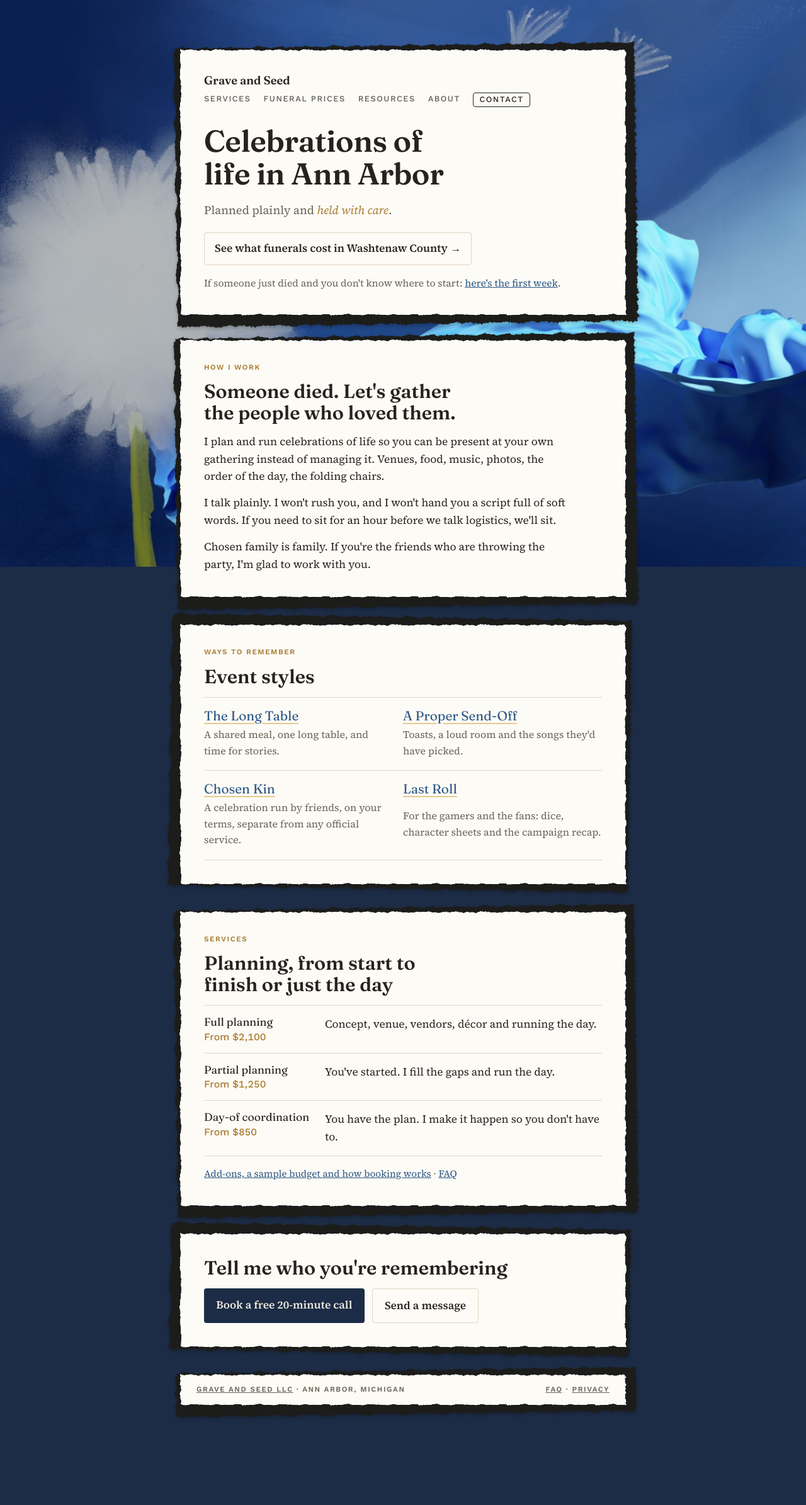
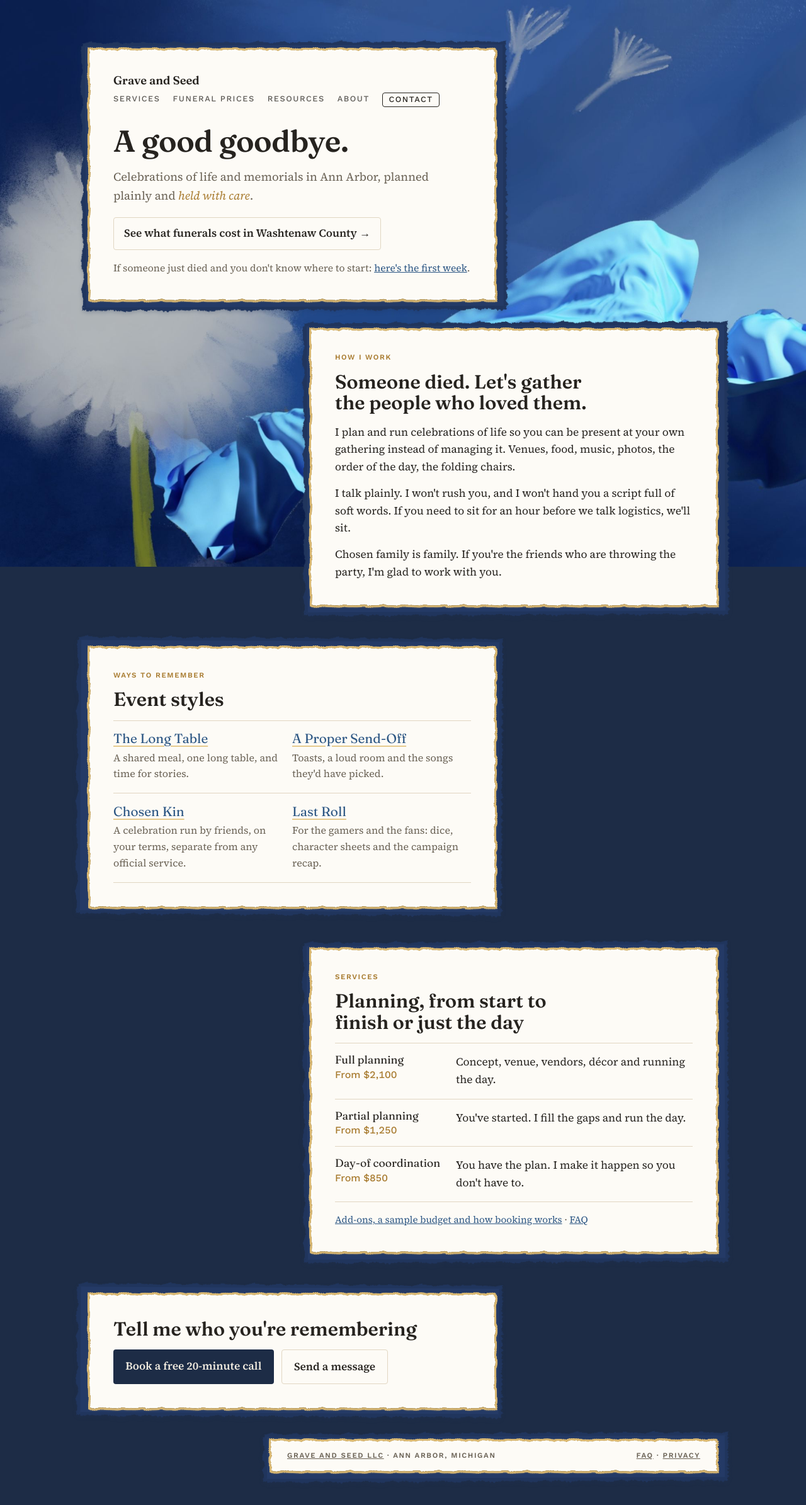
Before and after one commit to katekelley/graveandseed, a Jekyll site: the page built from index.html, in a window 1280 px wide. Shown: the whole page at 63% size. Built offline with Jekyll 4.4.1, drawn with Linux system fonts in a browser that asks for light colours; before the commit the page ends 2277 px from its top, so only the background shows below that.

Commit message:
Blue construction paper with gold mat, staggered cards on desktop, notes on cards, new headline
Co-Authored-By: Claude Opus 5.5 <noreply@anthropic.com>
Claude-Session: https://claude.ai/code/session_011MgnuCgP3j7vY9GWkoifJs

```diff
--- a/_data/content.yml
+++ b/_data/content.yml
@@ -1,4 +1,5 @@
-tagline_start: "Planned plainly and"
+hero_heading: "A good goodbye."
+tagline_start: "Celebrations of life and memorials in Ann Arbor, planned plainly and"
 tagline_emphasis: "held with care"
 location: "Ann Arbor, Michigan"
 crisis_note: "If someone just died and you don't know where to start:"
--- a/_includes/head.html
+++ b/_includes/head.html
@@ -24,8 +24,9 @@
   --wheat: #A87B2F;
   --wheat-soft: #E6CB8F;
   --card: #FDFBF6;
-  --backing: #1c1c1a;
-  --edge-backing: url("/assets/edges/backing.png");
+  --backing: #243A66;
+  --mat: #D9B873;
+  --edge-backing: url("/assets/edges/backing-blue.png");
   --edge-paper: url("/assets/edges/paper.png");
   --wall-img: url("/assets/collage-home.jpg");
   --line: #E1D6C2;
@@ -37,12 +38,12 @@
 @media (prefers-color-scheme: dark) {
   :root:not([data-theme="light"]) {
     --paper: #141B26; --ink: #ECE6DA; --muted: #ADA594; --soil: #0E1520; --soil-ink: #F1EADD;
-    --moss: #93B9DE; --wheat: #E0BF78; --line: #2C3646; --field: #1A2230; --card: #22262b; --backing: #0c0c0b; --edge-backing: url("/assets/edges/backing-dark.png"); --edge-paper: url("/assets/edges/paper-dark.png"); color-scheme: dark;
+    --moss: #93B9DE; --wheat: #E0BF78; --line: #2C3646; --field: #1A2230; --card: #22262b; --backing: #16223C; --mat: #B8954F; --edge-backing: url("/assets/edges/backing-blue-dark.png"); --edge-paper: url("/assets/edges/paper-dark.png"); color-scheme: dark;
   }
 }
 :root[data-theme="dark"] {
   --paper: #141B26; --ink: #ECE6DA; --muted: #ADA594; --soil: #0E1520; --soil-ink: #F1EADD;
-  --moss: #93B9DE; --wheat: #E0BF78; --line: #2C3646; --field: #1A2230; --card: #22262b; --backing: #0c0c0b; --edge-backing: url("/assets/edges/backing-dark.png"); --edge-paper: url("/assets/edges/paper-dark.png"); color-scheme: dark;
+  --moss: #93B9DE; --wheat: #E0BF78; --line: #2C3646; --field: #1A2230; --card: #22262b; --backing: #16223C; --mat: #B8954F; --edge-backing: url("/assets/edges/backing-blue-dark.png"); --edge-paper: url("/assets/edges/paper-dark.png"); color-scheme: dark;
 }
 body { margin: 0; background: var(--paper); color: var(--ink); font: 400 1.08rem/1.6 var(--body); }
 .wrap { max-width: 44rem; margin: 0 auto; padding-left: max(16px, env(safe-area-inset-left, 0px)); padding-right: max(16px, env(safe-area-inset-right, 0px)); }
@@ -170,21 +171,30 @@ ol.steps p { color: var(--muted); font-size: 1rem; }
 .button:hover, .send:hover { background: var(--moss); }
 .style h3 a { text-decoration-color: var(--wheat-soft); text-underline-offset: 4px; }
 
-/* Collage cards, after katekeepsgrowing.com: the painted collage is the wall, everything sits on torn paper. */
+/* Collage cards, after katekeepsgrowing.com: the painted collage is the wall; each card is cream paper on a thin gold mat on blue construction paper. */
 body { overflow-x: clip; background: var(--soil); }
 body::before { content: ""; position: fixed; inset: 0; z-index: -3; height: 100lvh; background: var(--soil) var(--wall-img) 20% center / cover no-repeat; pointer-events: none; }
 @media (max-width: 700px) { :root { --wall-img: url("/assets/collage-home-1000.jpg"); } body::before { background-position: 12% center; } }
 header.soil, header.soil.slim, header.soil.hero { background: none; min-height: 0; display: block; color: var(--ink); }
 header.soil::before { display: none; }
-header.soil .wrap, header.soil.slim .wrap, main .wrap > section, footer .wrap { position: relative; isolation: isolate; }
+header.soil .wrap, header.soil.slim .wrap, main .wrap > *, footer .wrap { position: relative; isolation: isolate; box-sizing: border-box; }
 header.soil .wrap, header.soil.slim .wrap { margin-top: clamp(2rem, 9vh, 5.5rem); padding: clamp(1.4rem, 4vw, 2.25rem); gap: 1rem; max-width: 44rem; }
-header.soil .wrap::before, main .wrap > section::before, footer .wrap::before { content: ""; position: absolute; z-index: -2; inset: -7px -16px -14px -6px; background-color: var(--backing); border-image: var(--edge-backing) 57 / 19px / 16px round; transform: rotate(var(--tilt, -0.8deg)); }
-header.soil .wrap::after, main .wrap > section::after, footer .wrap::after { content: ""; position: absolute; z-index: -1; inset: 0; background-color: var(--card); border-image: var(--edge-paper) 21 / 7px / 6px round; }
-main .wrap > section:nth-of-type(2n) { --tilt: 0.9deg; }
-main .wrap > section:nth-of-type(2n)::before { inset: -12px -6px -8px -15px; }
-main .wrap { gap: 3rem; padding-block: 2.75rem 3rem; max-width: 44rem; }
-main .wrap > section { padding: clamp(1.4rem, 4vw, 2.25rem); }
-@media (max-width: 560px) { header.soil .wrap, header.soil.slim .wrap, main .wrap, footer .wrap { margin-inline: 14px; width: auto; } header.soil .wrap::before, main .wrap > section::before, footer .wrap::before { inset: -6px -10px -10px -5px; } }
+header.soil .wrap::before, main .wrap > *::before, footer .wrap::before { content: ""; position: absolute; z-index: -2; inset: -12px -18px -16px -11px; background-color: var(--backing); border-image: var(--edge-backing) 57 / 19px / 16px round; transform: rotate(var(--tilt, -0.25deg)); }
+header.soil .wrap::after, main .wrap > *::after, footer .wrap::after { content: ""; position: absolute; z-index: -1; inset: 0; background-color: var(--card); border-image: var(--edge-paper) 21 / 7px / 6px round; filter: drop-shadow(3px 0 0 var(--mat)) drop-shadow(-3px 0 0 var(--mat)) drop-shadow(0 3px 0 var(--mat)) drop-shadow(0 -3px 0 var(--mat)); }
+main .wrap > *:nth-child(2n) { --tilt: 0.3deg; }
+main .wrap > *:nth-child(2n)::before { inset: -16px -11px -12px -19px; }
+main .wrap { gap: 3.25rem; padding-block: 3.25rem 3.5rem; max-width: 44rem; }
+main .wrap > * { padding: clamp(1.4rem, 4vw, 2.25rem); margin: 0; }
+main .wrap > p.note { padding-block: 1rem; }
+@media (max-width: 560px) { header.soil .wrap, header.soil.slim .wrap, main .wrap, footer .wrap { margin-inline: 18px; width: auto; } header.soil .wrap::before, main .wrap > *::before, footer .wrap::before { inset: -9px -12px -12px -8px; } }
+@media (min-width: 1000px) {
+  header.soil .wrap, header.soil.slim .wrap { max-width: 40rem; margin-left: max(24px, calc(50% - 31rem)); }
+  main .wrap { max-width: 62rem; gap: 4.5rem; }
+  main .wrap > * { width: min(40rem, 100%); }
+  main .wrap > *:nth-child(odd) { justify-self: end; }
+  main .wrap > *:nth-child(even) { justify-self: start; }
+  footer .wrap { max-width: 40rem; margin-right: max(24px, calc(50% - 31rem)); margin-left: auto; }
+}
 header.soil h1, header.soil.slim h1 { margin-top: 0.75rem; padding-top: 0; font-size: clamp(2.1rem, 6vw, 3rem); color: var(--ink); text-shadow: none; }
 header .lede, header.soil.slim .lede { font-size: 1.15rem; color: var(--muted); }
 header .lede em { color: var(--wheat); }
@@ -197,6 +207,6 @@ header .lede em { color: var(--wheat); }
 .crisis a { color: var(--moss); }
 header.soil.hero .lede, header.soil.hero .crisis, header.soil.hero h1 { text-shadow: none; }
 .next { background: none; border: 0; border-radius: 0; }
-footer .wrap { border-top: 0; margin-bottom: 3rem; padding: 1rem 1.5rem; max-width: 44rem; box-sizing: border-box; }
+footer .wrap { border-top: 0; margin-bottom: 3.5rem; padding: 1rem 1.5rem; max-width: 44rem; }
 footer .label a, footer .label { color: var(--muted); }
 </style>
--- a/index.html
+++ b/index.html
@@ -19,7 +19,7 @@ layout: null
 <header class="soil hero">
   <div class="wrap">
     {% include nav.html here="home" %}
-    <h1>Celebrations of life in {{ c.location | split: "," | first }}</h1>
+    <h1>{{ c.hero_heading }}</h1>
     <p class="lede">{{ c.tagline_start }} <em>{{ c.tagline_emphasis }}</em>.</p>
     <a class="hero-cta" href="/prices/">See what funerals cost in Washtenaw County &rarr;</a>
     <p class="crisis">{{ c.crisis_note }} <a href="/resources/first-week/">{{ c.crisis_link_text }}</a>.</p>
```
Also changed, not shown: other parts of index.html (+2 -2 lines), .pages.yml, assets/edges/backing-blue-dark.png (added), assets/edges/backing-blue.png (added).
